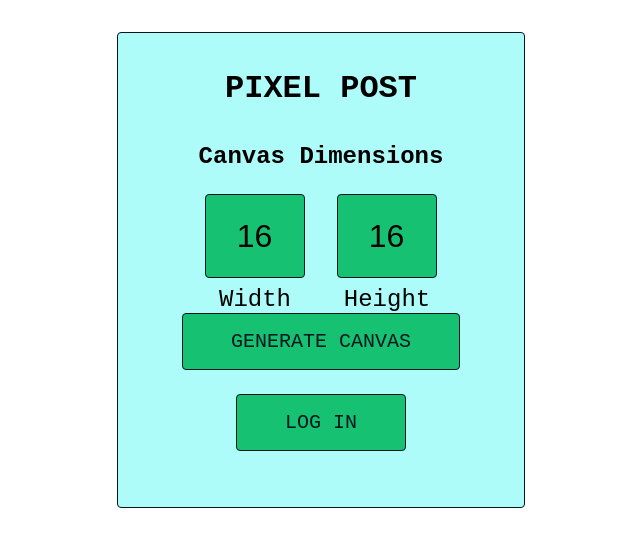
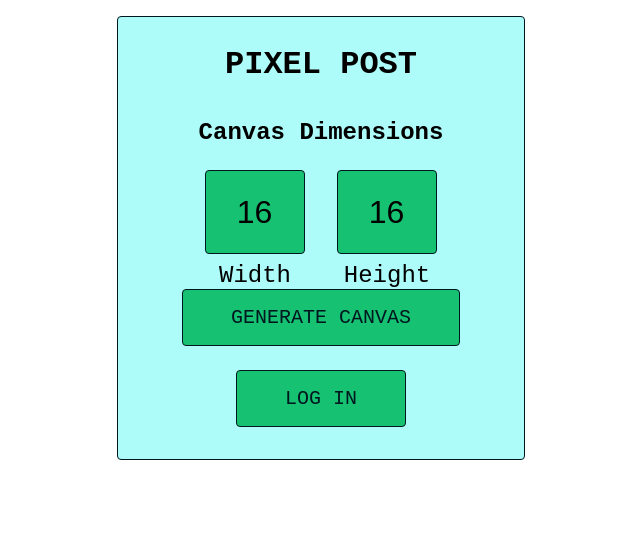
Before and after one commit to Danyon-Talbot/P3-PixelPost, a React (Vite) app in the folder client/: page / in a window 1280 px wide. Shown: the top 546 px of the page, without its empty margins (319-959 px from the left). Built offline with nearby package versions, Linux system fonts and the light colour scheme; a web font is replaced by a local one.

Commit message:
BUGFIX fixed some styling components that were broken

```diff
--- a/client/src/App.css
+++ b/client/src/App.css
@@ -11,7 +11,6 @@ body {
   justify-content: center;
   align-items: center;
   font-family: 'Chivo Mono', monospace;
-  margin-top: 2rem;
   text-align: center;
   min-width: fit-content;
 }
--- a/client/src/components/CanvasComponents/canvasStyling/editorStyles.js
+++ b/client/src/components/CanvasComponents/canvasStyling/editorStyles.js
@@ -7,7 +7,8 @@ export const editorStyles = {
         border: 1px solid;
         border-color: ${colors.richblack};
         border-radius: 0.25rem;
-        padding: 1rem 4rem 2rem 4rem;
+        padding: 0.5rem 4rem 0.5rem 4rem;
+        margin-top: 1rem;
         display: flex;
         flex-direction: column;
         align-items: center;
--- a/client/src/components/StandardStyles/HomePageStyles.js
+++ b/client/src/components/StandardStyles/HomePageStyles.js
@@ -8,7 +8,7 @@ export const HomepageStyles = {
         border: 1px solid;
         border-color: ${colors.richblack};
         border-radius: 0.25rem;
-        padding: 1rem 4rem 2rem 4rem;
+        padding: 1rem 4rem 1rem 4rem;
         margin-top: 1rem;
         display: flex;
         flex-direction: column;
```
Also changed, not shown: 1 other file (tests, documents, lock files or other folders).
